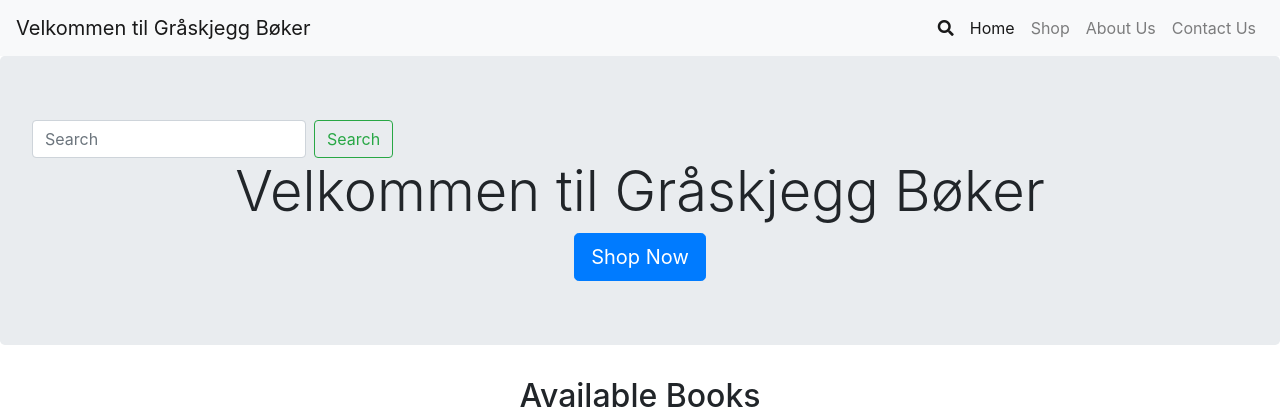
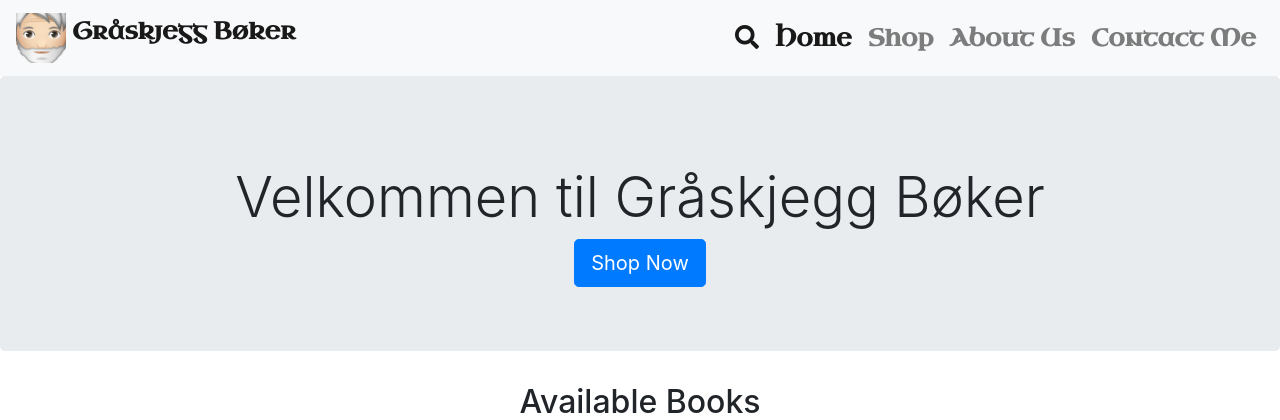
Before and after one commit to Tystr12/dadsbooks2, a Django app: page / in a window 1280 px wide. Shown: the top 420 px of the page. Run offline with Django 4.2, Linux system fonts and the light colour scheme; data comes from the database, SQL or seed files in the repository; some libraries are stand-ins or nearby versions.

Commit message:
working on fonts

```diff
--- a/dadsbooks/books/templates/books/index.html
+++ b/dadsbooks/books/templates/books/index.html
@@ -6,26 +6,55 @@
     <meta name="viewport" content="width=device-width, initial-scale=1.0">
     <title>Gråskjegg Bøker</title>
     <link rel="icon" href="favicon-16x16.png" type="image/png">
-
+    <script src="script.js"></script>
     <!-- Link to Bootstrap CSS -->
     <link rel="stylesheet" href="https://maxcdn.bootstrapcdn.com/bootstrap/4.5.2/css/bootstrap.min.css">
+    <link href="https://fonts.googleapis.com/css2?family=Uncial+Antiqua&display=swap" rel="stylesheet">
 
     <link rel="stylesheet" href="style.css">
     <link rel="stylesheet" href="https://cdnjs.cloudflare.com/ajax/libs/font-awesome/5.15.3/css/all.min.css">
+    <style>
+        .navbar-brand {
+            font-size: 24px;
+            font-weight: bold;
+            font-family: 'Uncial Antiqua';
+        }
+        .nav-link {
+            font-size: 24px;
+            font-weight: bold;
+            font-family: 'Uncial Antiqua';
+        }
+        .hide {
+            display: none;
+          }
 
+        .show {
+            display: block;
+        }
+    </style>
 </head>
 
 <body>
     <header>
         <nav class="navbar navbar-expand-lg navbar-light bg-light">
-            <a class="navbar-brand" href="#">Velkommen til Gråskjegg Bøker</a>
+            <a class="navbar-brand" font-family="mythshire">
+                <img src="https://github.com/Tystr12/dadsbooks2/blob/main/dadsbooks/books/templates/books/favicon.png?raw=true" alt="Logo" width="50" height="50" class="d-inline-block align-top">
+                Gråskjegg Bøker
+            </a>
             <button class="navbar-toggler" type="button" data-toggle="collapse" data-target="#navbarNav" aria-controls="navbarNav" aria-expanded="false" aria-label="Toggle navigation">
                 <span class="navbar-toggler-icon"></span>
             </button>
             <div class="collapse navbar-collapse" id="navbarNav">
                 <ul class="navbar-nav ml-auto">
                     <li class="nav-item active">
-                        <a class="nav-link" href="#"><i class="fas fa-search"></i></a>
+                        <form class="form-inline my-2 my-lg-0 hide" action="{% url 'index' %}" method="get">
+                            <input class="form-control mr-sm-2" type="search" placeholder="Search" aria-label="Search" name="search"
+                            id="search">
+                            <!--<button class="btn btn-outline-success my-2 my-sm-0" type="submit">Search</button>-->
+                        </form>
+                    </li>
+                    <li class="nav-item active">
+                        <a class="nav-link" href="" onclick="searchbar()"><i class="fas fa-search"></i></a>
                     </li>
                     <li class="nav-item active">
                         <a class="nav-link" href="#">Home</a>
@@ -37,7 +66,7 @@
                         <a class="nav-link" href="#">About Us</a>
                     </li>
                     <li class="nav-item">
-                        <a class="nav-link" href="#">Contact Us</a>
+                        <a class="nav-link" href="#">Contact Me</a>
                     </li>
                 </ul>
             </div>
@@ -45,11 +74,7 @@
     </header>
     <main>
         <section class="jumbotron text-center">
-            <form class="form-inline my-2 my-lg-0" action="{% url 'index' %}" method="get">
-                <input class="form-control mr-sm-2" type="search" placeholder="Search" aria-label="Search" name="search">
-                <button class="btn btn-outline-success my-2 my-sm-0" type="submit">Search</button>
-            </form>
-
+            <img href="favicon.ico">
             <h1 class="display-4">Velkommen til Gråskjegg Bøker</h1>
             <a href="#" class="btn btn-primary btn-lg">Shop Now</a>
         </section>
--- /dev/null
+++ b/dadsbooks/books/templates/books/script.js
@@ -0,0 +1,6 @@
+function searchbar() {
+    let text = document.getElementById("search");
+    text.classList.toggle("hide");
+    text.classList.toggle("show");
+    console.log("triigered searchbar function.")
+}
```
